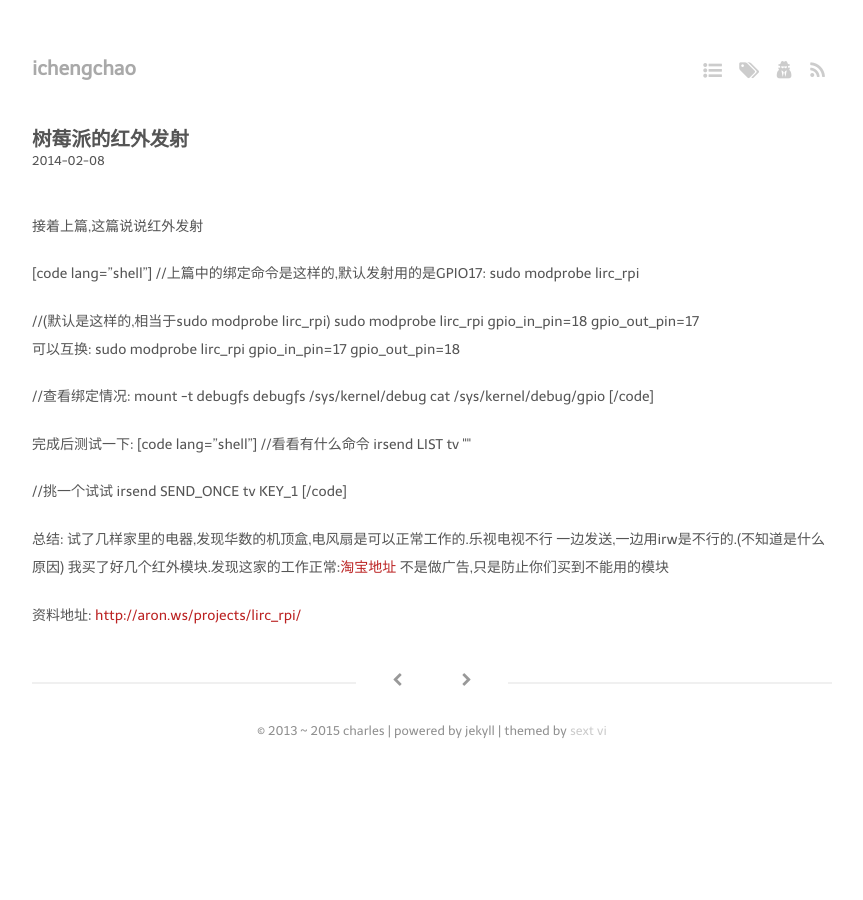
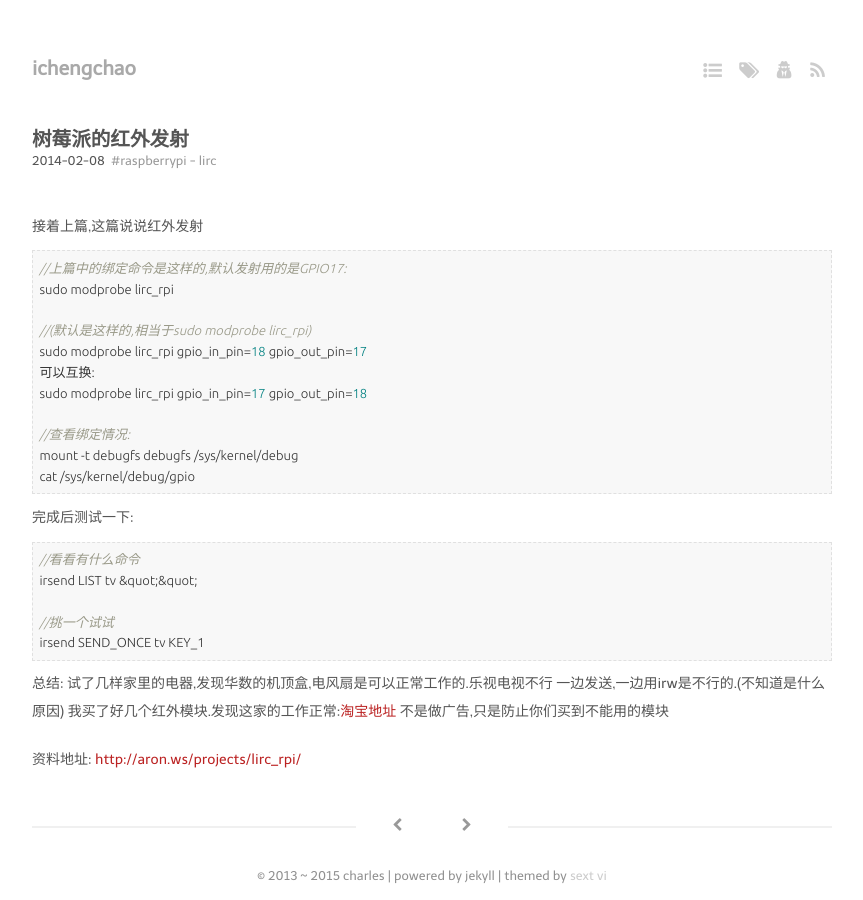
Before and after one commit to ichengchao/ichengchao.github.io, a Jekyll site: the page built from _posts/2014-02-08-raspberrypi-lirc-2.md, in a window 1280 px wide. Shown: the whole page, without its empty margins (208-1071 px from the left). Built offline with Jekyll 4.4.1, drawn with Linux system fonts in a browser that asks for light colours; Markdown is read by kramdown in place of the engine named in the settings.

Commit message:
修改样式

```diff
--- a/_posts/2014-02-08-raspberrypi-lirc-2.md
+++ b/_posts/2014-02-08-raspberrypi-lirc-2.md
@@ -2,13 +2,14 @@
 layout: post
 title: 树莓派的红外发射
 date: 2014-02-08 17:49
-author: charles
-comments: true
-categories: [raspberrypi]
+tags:
+  - raspberrypi
+   - lirc
+
 ---
 接着上篇,这篇说说红外发射
 
-[code lang="shell"]
+{% highlight java %}
 //上篇中的绑定命令是这样的,默认发射用的是GPIO17:
 sudo modprobe lirc_rpi
 
@@ -20,17 +21,17 @@ sudo modprobe lirc_rpi gpio_in_pin=17 gpio_out_pin=18
 //查看绑定情况:
 mount -t debugfs debugfs /sys/kernel/debug
 cat /sys/kernel/debug/gpio
-[/code]
+{% endhighlight %}
 
 
 完成后测试一下:
-[code lang="shell"]
+{% highlight java %}
 //看看有什么命令
 irsend LIST tv &quot;&quot;
 
 //挑一个试试
 irsend SEND_ONCE tv KEY_1
-[/code]
+{% endhighlight %}
 
 总结:
 试了几样家里的电器,发现华数的机顶盒,电风扇是可以正常工作的.乐视电视不行
```
Also changed, not shown: _posts/2014-02-08-raspberrypi-lirc.md (+20 -21 lines).
